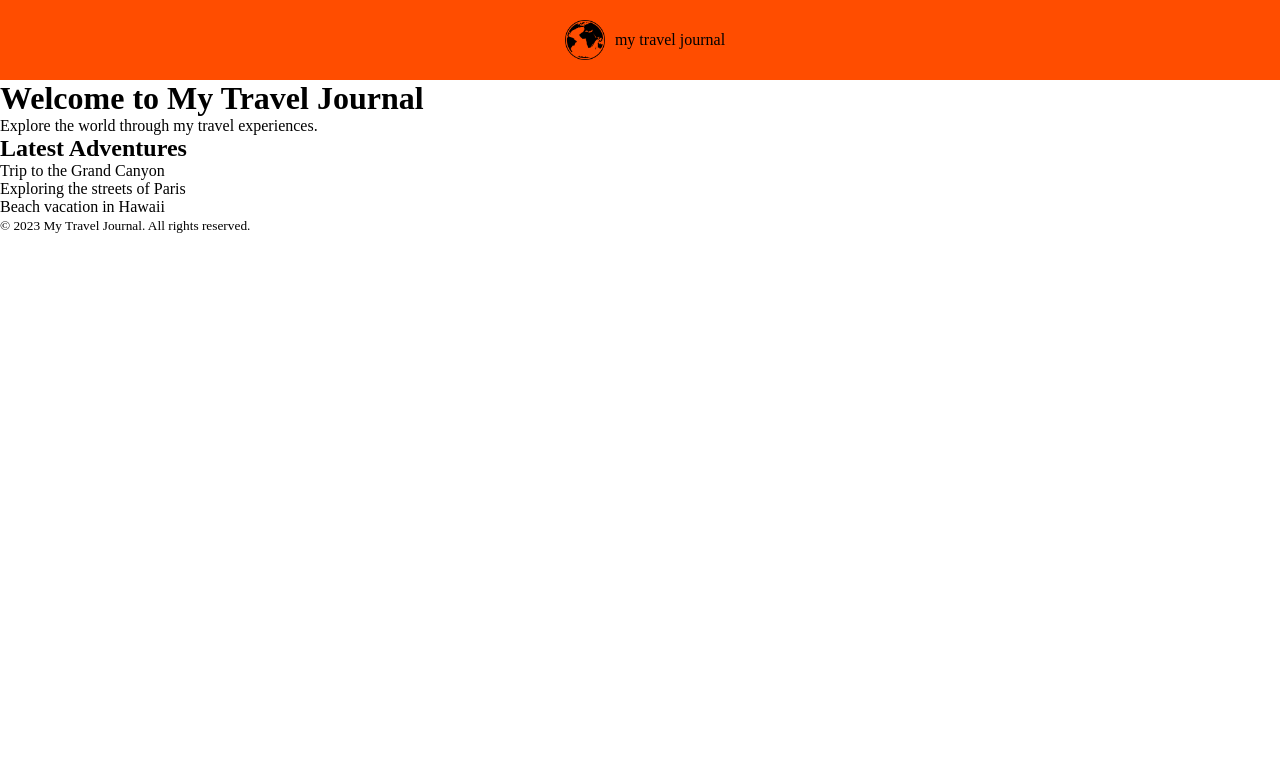
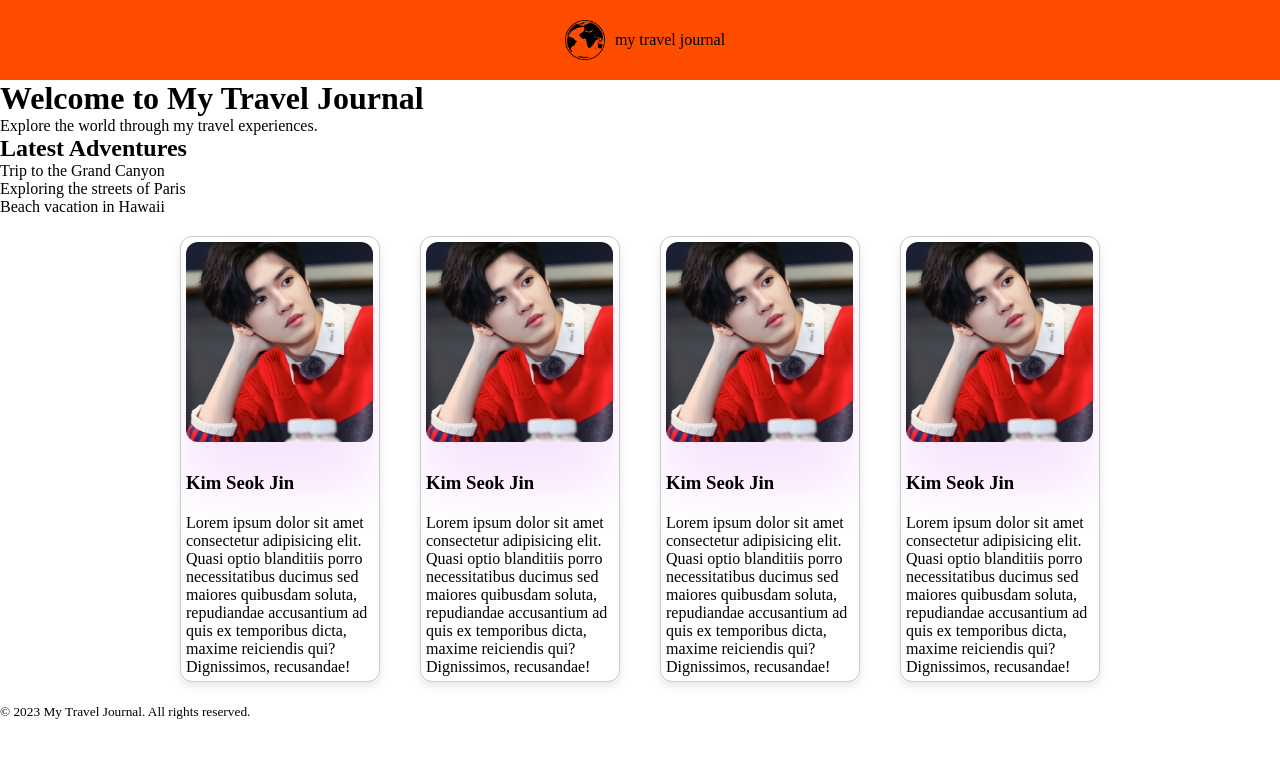
Before and after one commit to TahaGPT/DataReact, a React (Vite) app: page / in a window 1280 px wide. Shown: the top 758 px of the page. Built offline with nearby package versions, Linux system fonts and the light colour scheme.

Commit message:
Cards created

```diff
--- /dev/null
+++ b/src/components/Card.jsx
@@ -0,0 +1,18 @@
+import korean1 from "../assets/korean1.jpg"
+
+export default function Card() {
+    return (
+      <article>
+        <div className="card box">
+          <img src={korean1} alt="Korean Nigga" />
+        </div>
+        <h1>Kim Seok Jin</h1>
+        <p>
+        Lorem ipsum dolor sit amet consectetur adipisicing elit. Quasi optio
+        blanditiis porro necessitatibus ducimus sed maiores quibusdam
+        soluta, repudiandae accusantium ad quis ex temporibus dicta, maxime
+        reiciendis qui? Dignissimos, recusandae!
+        </p>
+      </article>
+    );
+}
--- a/src/components/MainComponent.jsx
+++ b/src/components/MainComponent.jsx
@@ -1,3 +1,4 @@
+import Card from "./Card.jsx"
 export default function MainComponent() {
   return (
     <main>
@@ -11,6 +12,14 @@ export default function MainComponent() {
           <li>Beach vacation in Hawaii</li>
         </ul>
       </section>
+      <section className = "cards">
+        <Card />
+        <Card />
+        <Card />
+        <Card />
+
+      </section>
+
     </main>
   );
 }
--- a/src/index.css
+++ b/src/index.css
@@ -90,3 +90,49 @@ header > img {
   width: 60px;
   padding: 10px;
 }
+
+
+article {
+  width: 200px;
+  border: 1px solid #ccc;
+  border-radius: 12px;
+  overflow: hidden;
+  box-shadow: 0 4px 8px rgba(0, 0, 0, 0.1);
+  transition: transform 0.2s ease;
+  background-color: #fff;
+  margin: 20px;
+  display: flex;
+  flex-direction: column;
+  padding: 5px;
+}
+
+.cards {
+  display: flex;
+  flex-wrap:wrap;
+  justify-content: center;
+
+}
+
+.card:hover {
+  transform: translateY(-5px);
+}
+
+.card.box {
+  width: 187px;
+  height: 200px; /* or whatever size you want */
+  overflow: hidden;
+  border-radius: 12px;
+  box-shadow: 0 50px 50px rgba(195, 3, 248, 0.1);
+  margin-bottom: 30px;
+}
+
+article > h1 {
+  margin-bottom: 20px;
+}
+
+.card.box img {
+  width: 100%;
+  height: 100%;
+  object-fit: cover;
+  display: block;
+}
```
Also changed, not shown: src/assets/korean1.jpg (added).
